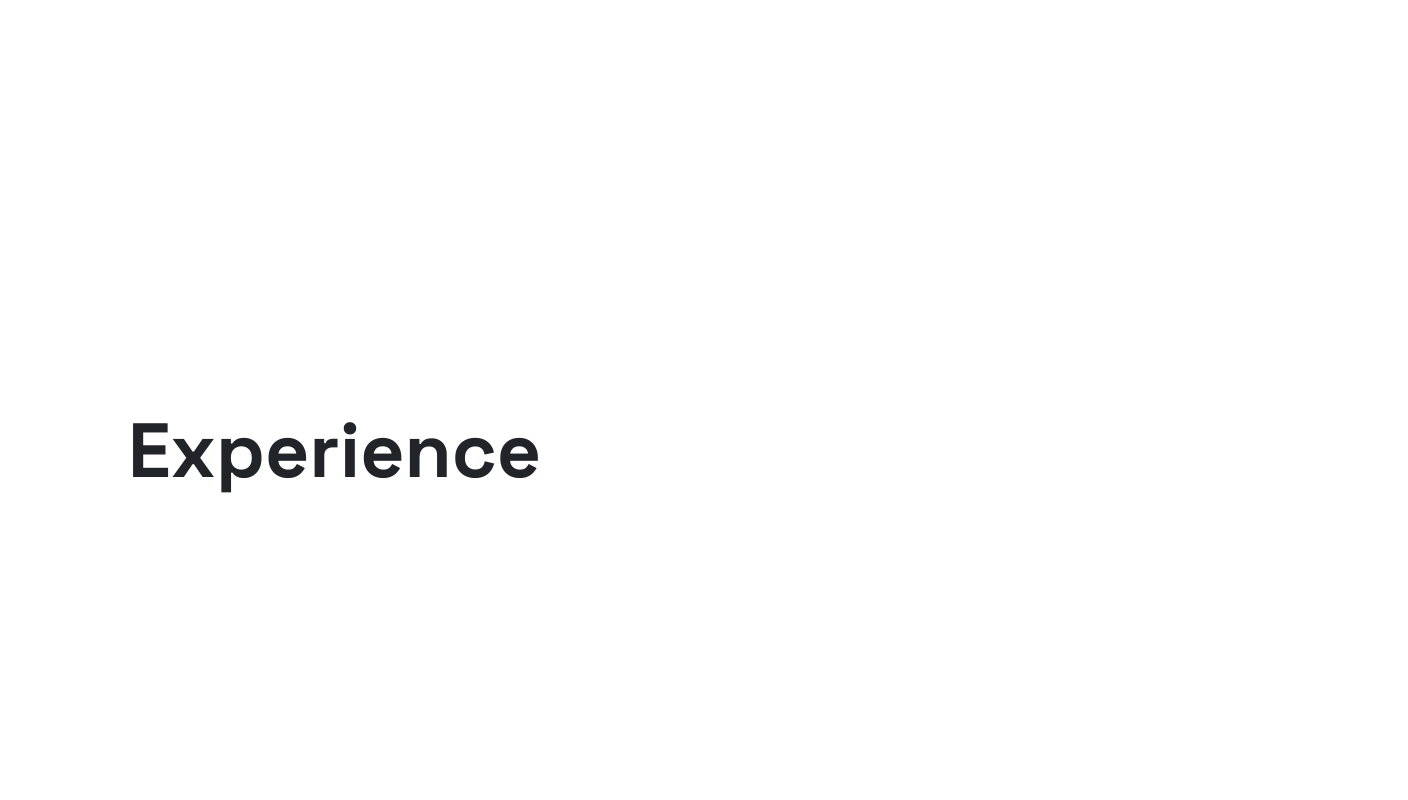
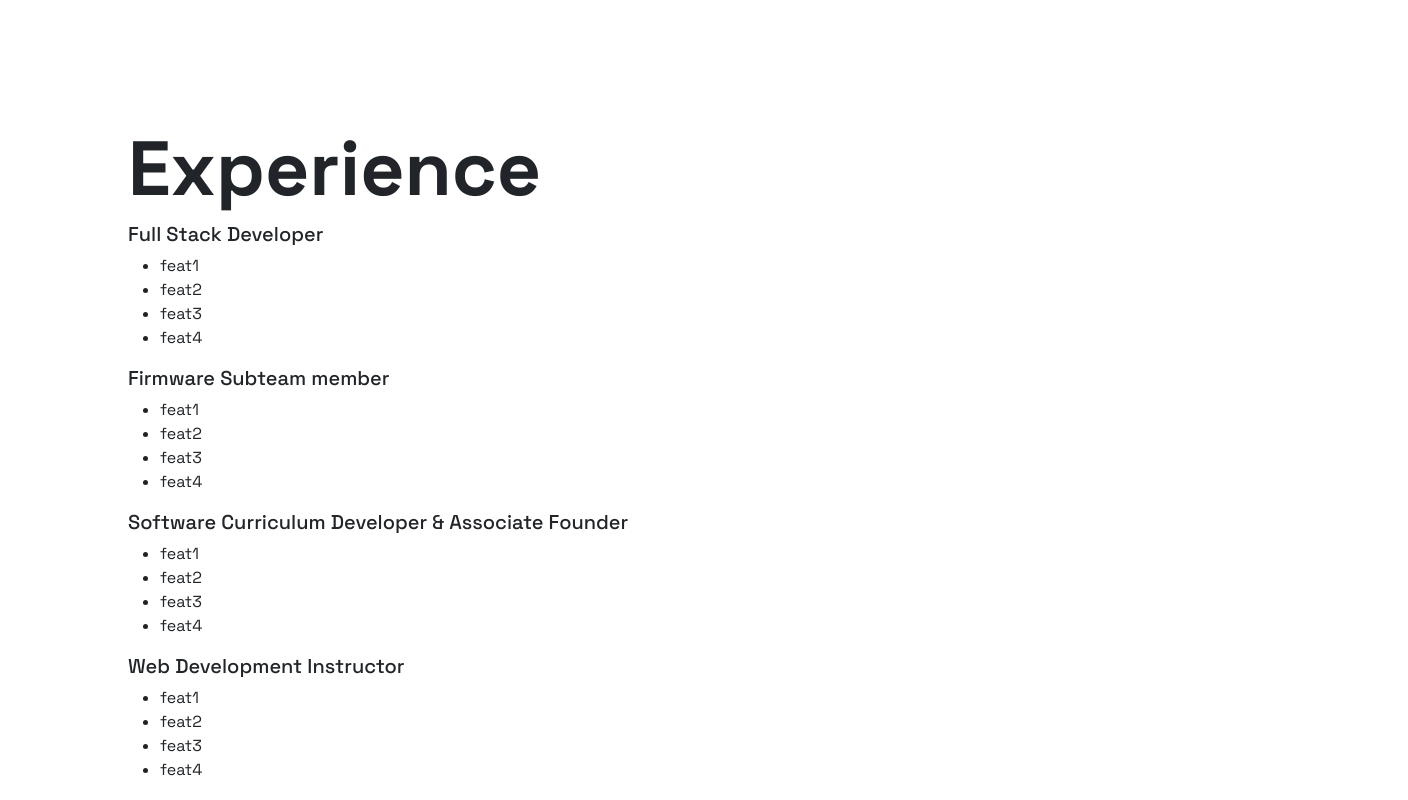
Before and after one commit to gordonzhang1/personal-portfolio, a React (Vite) app: page / in a window 1280 px wide. Shown: the part 1580-2380 px from the top of the page, 1408 px wide, since content can reach past the window. Built offline with nearby package versions, Linux system fonts and the light colour scheme.

Commit message:
feat: added shadow

```diff
--- a/src/App.css
+++ b/src/App.css
@@ -1,3 +1,17 @@
+* {
+  box-sizing: border-box;
+}
+html,
+body {
+  margin: 0;
+  padding: 0;
+  width: 100%;
+  overflow-x: hidden;
+}
+.app-container {
+  width: 100vw;
+}
+
 .landing {
   height: 100vh;
   display: flex;
@@ -5,21 +19,21 @@
   align-items: center;
 }
 .experience-section {
-  scroll-margin-top: 200px; /* Adjust this value to match the height of your navbar */
+  scroll-margin-top: 200px;
 }
 
 .skills-app {
-  scroll-margin-top: 80px; /* Adjust this value to match the height of your navbar */
+  scroll-margin-top: 80px;
 }
 
 .about-section {
-  scroll-margin-top: 80px; /* Adjust this value to match the height of your navbar */
+  scroll-margin-top: 80px;
 }
 
 .projects-section {
-  scroll-margin-top: 80px; /* Adjust this value to match the height of your navbar */
+  scroll-margin-top: 80px;
 }
 
 .contact-app {
-  scroll-margin-top: 80px; /* Adjust this value to match the height of your navbar */
+  scroll-margin-top: 80px;
 }
--- a/src/Experience.css
+++ b/src/Experience.css
@@ -8,3 +8,6 @@
   z-index: 1;
   font-family: "Space Grotesk";
 }
+.experience-items {
+  width: 60vw;
+}
--- a/src/Skills.css
+++ b/src/Skills.css
@@ -17,7 +17,7 @@
   border-radius: 8px;
 }
 
-h1 {
+.skills-h1 {
   margin-bottom: 20px;
 }
 
@@ -26,7 +26,7 @@ h2 {
   font-size: 20px;
 }
 
-ul {
+.skills-ul {
   list-style-type: none;
   padding: 0;
   display: grid;
@@ -35,10 +35,89 @@ ul {
   gap: 20px;
 }
 
-li {
+.skills-li {
   text-align: center;
   flex: 1 1 calc(33.33% - 10px); /* Three items per row */
   margin: 5px 0;
   color: #0e42d0;
   min-width: calc(33.33% - 10px); /* Ensure items are at least 1/3 of the row */
 }
+
+.sphere-container {
+  display: flex;
+  align-items: center;
+  justify-content: center;
+  width: 9vw;
+  height: 15.7vh;
+  background: linear-gradient(-45deg, #8b4513, #d2b48c);
+  border-radius: 50%;
+  padding: 16px;
+  transition: transform 0.3s ease-in-out, box-shadow 0.3s ease-in-out;
+  position: relative; /* Added relative positioning */
+  animation: bounce 2s ease-in-out infinite; /* Bounce animation */
+}
+
+/* Image styling */
+.python-image {
+  width: 10vw;
+  height: 10vh;
+  object-fit: contain;
+  transform: scale(1.1); /* Slightly enlarged by default */
+  transition: transform 0.3s ease-in-out; /* Smooth transition for scaling */
+}
+
+/* Spin effect when hovering */
+.sphere-container:hover .python-image {
+  animation: spin 2s linear infinite; /* Spins the image */
+}
+
+.skill-shadow {
+  z-index: 1;
+  position: relative;
+  width: 6vw;
+  height: 4vh;
+  border-radius: 50%;
+  background: radial-gradient(
+    rgb(112, 112, 112),
+    rgba(255, 254, 254, 0.61) 72%
+  );
+
+  animation: shadowBounce 2s ease-in-out infinite;
+}
+
+.sphere-and-shadow {
+  display: flex;
+  flex-direction: column;
+}
+
+/* Keyframes for spin animation */
+@keyframes spin {
+  from {
+    transform: rotate(0deg) scale(1.1); /* Maintain scale while spinning */
+  }
+  to {
+    transform: rotate(360deg) scale(1.1);
+  }
+}
+
+/* Keyframes for bounce animation */
+@keyframes bounce {
+  0%,
+  100% {
+    transform: translateY(0); /* Start and end at the original position */
+  }
+  50% {
+    transform: translateY(-10px); /* Move the sphere upwards */
+  }
+}
+@keyframes shadowBounce {
+  0%,
+  100% {
+    transform: scaleX(1); /* Start and end at original width */
+    opacity: 0.6;
+  }
+  50% {
+    transform: scaleX(1.2); /* Stretch shadow evenly on both sides */
+    opacity: 0.3;
+  }
+}
--- a/src/components/App.jsx
+++ b/src/components/App.jsx
@@ -9,6 +9,7 @@ import Nav from "./Nav";
 function App() {
   return (
     <>
+      <div className="app-container">
         <div className="nav">
           <Nav />
         </div>
@@ -24,30 +25,27 @@ function App() {
             <About />
           </div>
         </section>
-
         <section id="experience" className="experience-section">
           <div className="experience-app">
             <Experience />
           </div>
         </section>
-
         <section id="projects" className="projects-section">
           <div>
             <Projects />
           </div>
         </section>
-
         <section id="skills" className="skills-app">
           <div>
             <Skills />
           </div>
         </section>
-
         <section id="contact" className="contact-app">
           <div>
             <Contact />
           </div>
         </section>
+      </div>
     </>
   );
 }
--- a/src/components/Experience.jsx
+++ b/src/components/Experience.jsx
@@ -6,6 +6,44 @@ export default function Experience() {
   return (
     <div className="timeline">
       <h1>Experience</h1>
+      <div className="experience-items">
+        <div className="item1">
+          <h2>Full Stack Developer</h2>
+          <ul className="experience-ul-1">
+            <li>feat1</li>
+            <li>feat2</li>
+            <li>feat3</li>
+            <li>feat4</li>
+          </ul>
+        </div>
+        <div className="item2">
+          <h2>Firmware Subteam member</h2>
+          <ul className="experience-ul-1">
+            <li>feat1</li>
+            <li>feat2</li>
+            <li>feat3</li>
+            <li>feat4</li>
+          </ul>
+        </div>
+        <div className="item3">
+          <h2>Software Curriculum Developer & Associate Founder</h2>
+          <ul className="experience-ul-1">
+            <li>feat1</li>
+            <li>feat2</li>
+            <li>feat3</li>
+            <li>feat4</li>
+          </ul>
+        </div>
+        <div className="item4">
+          <h2>Web Development Instructor</h2>
+          <ul className="experience-ul-1">
+            <li>feat1</li>
+            <li>feat2</li>
+            <li>feat3</li>
+            <li>feat4</li>
+          </ul>
+        </div>
+      </div>
     </div>
   );
 }
--- a/src/components/Skills.jsx
+++ b/src/components/Skills.jsx
@@ -3,61 +3,28 @@ export default function Skills() {
   return (
     <>
       <div className="skills-container">
-        <h1>Technical Skills</h1>
+        <h1 className="skills-h1">Technical Skills</h1>
 
         <div className="skills">
           <div className="lan">
             <h2>Programming Languages</h2>
-            <ul>
-              <li>Python</li>
-              <li>Javascript</li>
-              <li>Java</li>
-              <li>C++</li>
-              <li></li>
-            </ul>
+            <div className="sphere-and-shadow">
+              <div className="sphere-container">
+                <img
+                  src="https://www.aayush65.com/assets/python-b64ed3d8.png"
+                  alt="Python"
+                  className="python-image"
+                  title="Python"
+                />
+              </div>
+              <div className="skill-shadow"></div>
+            </div>
           </div>
           <div className="web">
-            <h2>Web Development Technologies</h2>
-            <ul>
-              <li>React</li>
-              <li>Node.js</li>
-              <li>Webpack</li>
-              <li>SQL</li>
-              <li>Jest</li>
-              <li>Boostrap</li>
-            </ul>
-          </div>
-          <div className="tools">
-            <h2>Tools and Libraries </h2>
-            <ul>
-              <li>React</li>
-              <li>Node.js</li>
-              <li>Webpack</li>
-              <li>SQL</li>
-              <li>Jest</li>
-              <li>Boostrap</li>
-            </ul>
-          </div>
-          <div className="emb">
-            <h2>Embedded Systems and Hardware</h2>
-            <ul>
-              <li>React</li>
-              <li>Node.js</li>
-              <li>Webpack</li>
-              <li>SQL</li>
-              <li>Jest</li>
-              <li>Boostrap</li>
-            </ul>
-          </div>
-          <div className="dev">
-            <h2>Database Solutions</h2>
-            <ul>
-              <li>React</li>
-              <li>Node.js</li>
-              <li>Webpack</li>
-              <li>SQL</li>
-              <li>Jest</li>
-              <li>Boostrap</li>
+            <h2>Tools and Frameworks</h2>
+            <ul className="skills-ul">
+              <li className="skills-li">React</li>
+              <li className="skills-li">Node.js</li>
             </ul>
           </div>
         </div>
```
Also changed, not shown: package.json (+6 -3 lines), 1 other file (tests, documents, lock files or other folders). Lines whose indentation alone changed are shown as unchanged.
